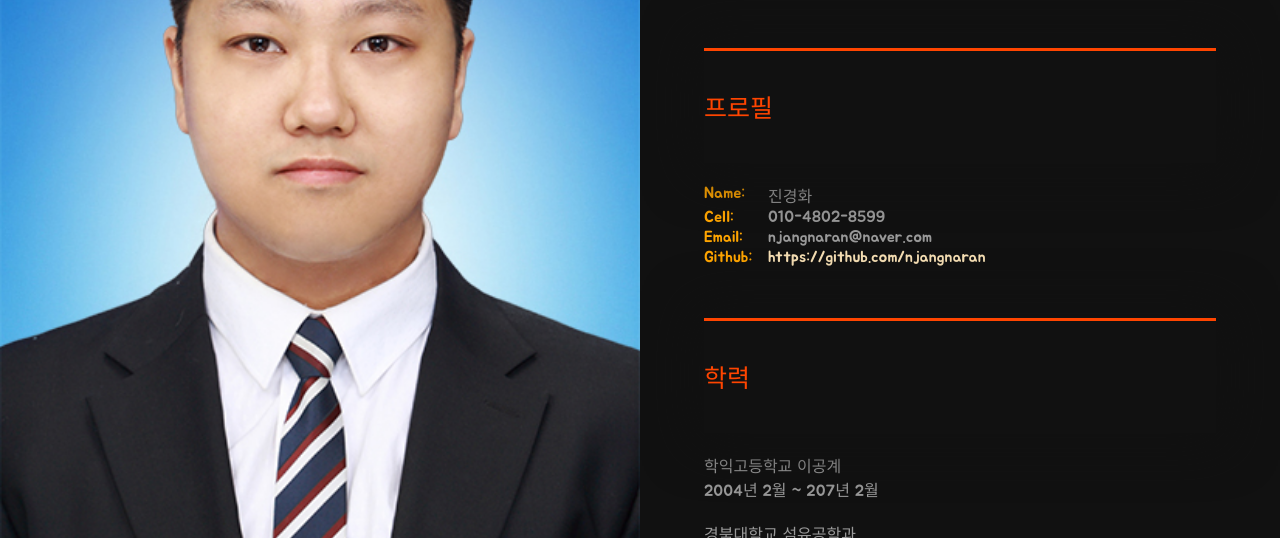
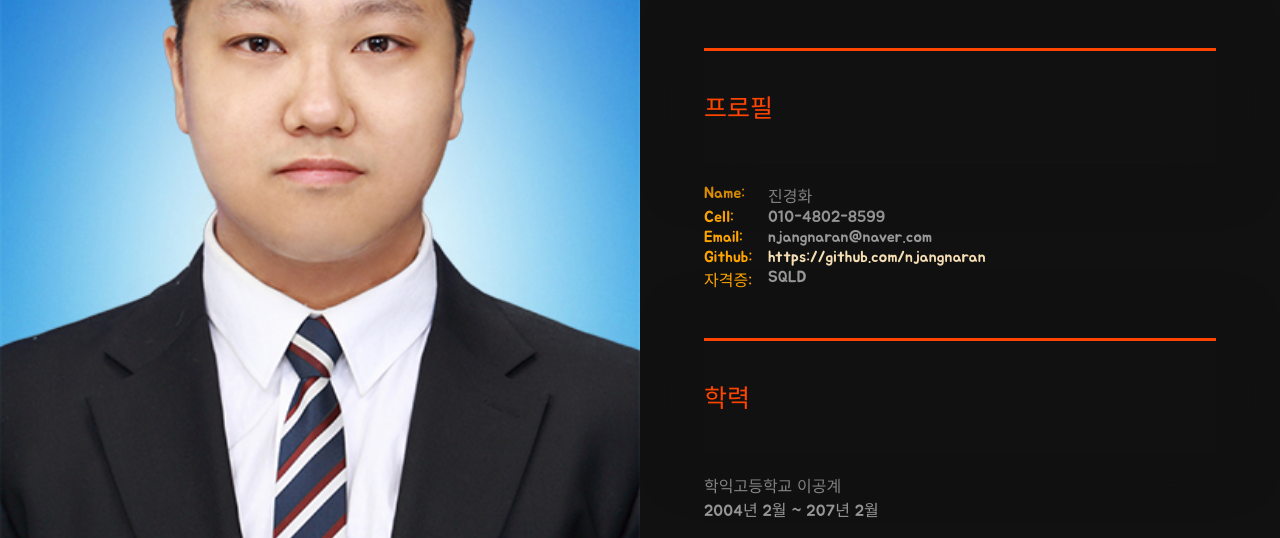
Before and after one commit to njangnaran/Introduce, a plain HTML site: page index.html in a window 1280 px wide. Shown: the part 256-794 px from the top of the page. Drawn offline with Linux system fonts and the light colour scheme.

Commit message:
add sqld

```diff
--- a/index.html
+++ b/index.html
@@ -48,6 +48,8 @@
           <dd>njangnaran@naver.com</dd>
           <dt>Github:</dt>
           <dd><a href="https://github.com/njangnaran">https://github.com/njangnaran</a></dd>
+          <dt>자격증:</dt>
+          <dd>SQLD</dd>
         </dl>
       </div>
       <div class="profile-section">
```
